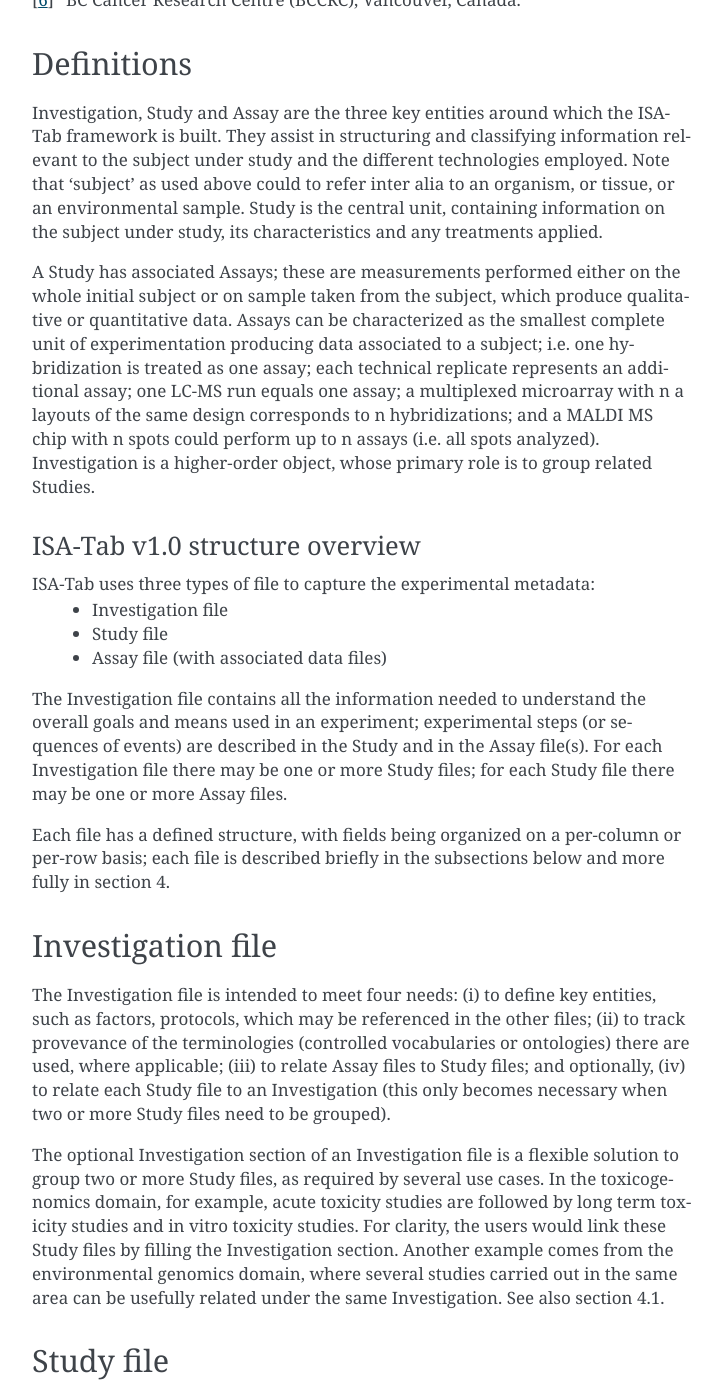
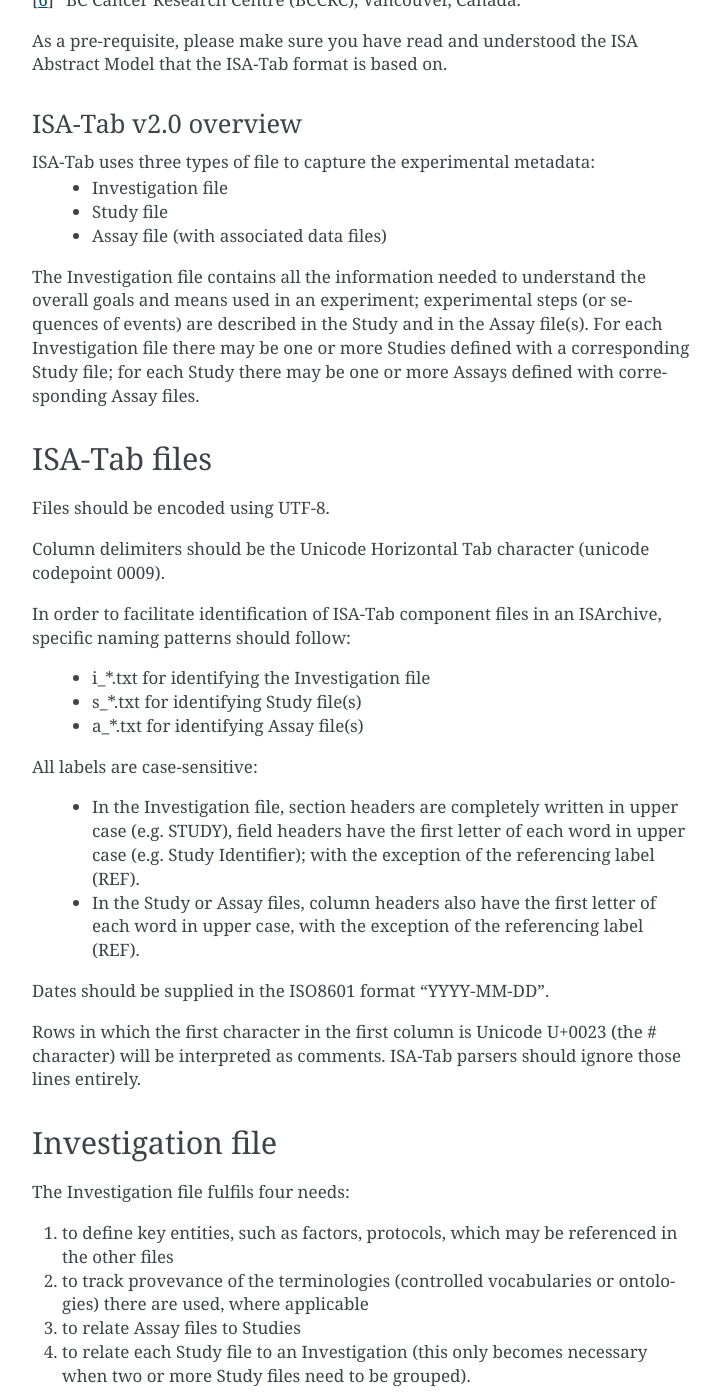
Before and after one commit to ISA-tools/isa-specs, a Sphinx documentation site: the page built from source/tabular-format.rst, in a window 1280 px wide and 1400 px high, scrolled down 680 px. Shown: the whole window, without its empty margins (388-1110 px from the left). Built offline with Sphinx 7.4.7, drawn with Linux system fonts in a browser that asks for light colours; some of the changed text lies outside the part shown.

Commit message:
Checkpoint

```diff
--- a/source/tabular-format.rst
+++ b/source/tabular-format.rst
@@ -18,25 +18,12 @@ listed at the ISA-Tab project page (2) under 'Contributors'.
 .. [5] Rosetta Biosoftware, Seattle, Washington.
 .. [6] BC Cancer Research Centre (BCCRC), Vancouver, Canada.
 
-Definitions
-===========
-Investigation, Study and Assay are the three key entities around which the ISA-Tab framework is built. They assist
-in structuring and classifying information relevant to the subject under study and the different technologies employed.
-Note that 'subject' as used above could to refer inter alia to an organism, or tissue, or an environmental sample.
-Study is the central unit, containing information on the subject under study, its characteristics and any treatments
-applied.
+As a pre-requisite, please make sure you have read and understood the ISA Abstract Model that the ISA-Tab format is
+based on.
 
-A Study has associated Assays; these are measurements performed either on the whole initial subject or on sample taken
-from the subject, which produce qualitative or quantitative data. Assays can be characterized as the smallest complete
-unit of experimentation producing data associated to a subject; i.e. one hybridization is treated as one assay; each
-technical replicate represents an additional assay; one LC-MS run equals one assay; a multiplexed microarray with n a
-layouts of the same design corresponds to n hybridizations; and a MALDI MS chip with n spots could perform up to n
-assays (i.e. all spots analyzed). Investigation is a higher-order object, whose primary role is to group related
-Studies.
-
--------------------------------
-ISA-Tab v1.0 structure overview
--------------------------------
+---------------------
+ISA-Tab v2.0 overview
+---------------------
 ISA-Tab uses three types of file to capture the experimental metadata:
  - Investigation file
  - Study file
@@ -44,24 +31,48 @@ ISA-Tab uses three types of file to capture the experimental metadata:
 
 The Investigation file contains all the information needed to understand the overall goals and means used in an
 experiment; experimental steps (or sequences of events) are described in the Study and in the Assay file(s). For each
-Investigation file there may be one or more Study files; for each Study file there may be one or more Assay files.
+Investigation file there may be one or more Studies defined with a corresponding Study file; for each Study there may
+be one or more Assays defined with corresponding Assay files.
 
-Each file has a defined structure, with fields being organized on a per-column or per-row basis; each file is described
-briefly in the subsections below and more fully in section 4.
+ISA-Tab files
+=============
+Files should be encoded using UTF-8.
+
+Column delimiters should be the Unicode Horizontal Tab character (unicode codepoint 0009).
+
+In order to facilitate identification of ISA-Tab component files in an ISArchive, specific naming patterns should follow:
+
+ - i_*.txt for identifying the Investigation file
+ - s_*.txt for identifying Study file(s)
+ - a_*.txt for identifying Assay file(s)
+
+All labels are case-sensitive:
+
+ - In the Investigation file, section headers are completely written in upper case (e.g. STUDY), field headers have the first letter of each word in upper case (e.g. Study Identifier); with the exception of the referencing label (REF).
+ - In the Study or Assay files, column headers also have the first letter of each word in upper case, with the exception of the  referencing label (REF).
+
+Dates should be supplied in the ISO8601 format "YYYY-MM-DD".
+
+Rows in which the first character in the first column is Unicode U+0023 (the # character) will be interpreted as
+comments. ISA-Tab parsers should ignore those lines entirely.
 
 Investigation file
 ==================
-The Investigation file is intended to meet four needs: (i) to define key entities, such as factors, protocols,
-which may be referenced in the other files; (ii) to track provevance of the terminologies (controlled vocabularies
-or ontologies) there are used, where applicable; (iii) to relate Assay files to Study files; and optionally, (iv)
-to relate each Study file to an Investigation (this only becomes necessary when two or more Study files need to
-be grouped).
+The Investigation file fulfils four needs:
 
-The optional Investigation section of an Investigation file is a flexible solution to group two or more Study files,
-as required by several use cases. In the toxicogenomics domain, for example, acute toxicity studies are followed by
-long term toxicity studies and in vitro toxicity studies. For clarity, the users would link these Study files by
-filling the Investigation section. Another example comes from the environmental genomics domain, where several studies
-carried out in the same area can be usefully related under the same Investigation. See also section 4.1.
+#. to define key entities, such as factors, protocols, which may be referenced in the other files
+#. to track provevance of the terminologies (controlled vocabularies or ontologies) there are used, where applicable
+#. to relate Assay files to Studies
+#. to relate each Study file to an Investigation (this only becomes necessary when two or more Study files need to be grouped).
+
+An Investigation file is structured as a table with vertical headings along the first column, and corresponding values
+in the subsequent columns. The following sections appear in the Investigation file (in order).
+
+:ONTOLOGY SOURCE REFERENCE:
+:Term Source Name: The name of the source of a term; i.e. the source controlled vocabulary or ontology. These names will be used in all corresponding Term Source REF fields that occur elsewhere.
+:Term Source File: A file name or a URI of an official resource.
+:Term Source Version: The version number of the Term Source to support terms tracking.
+:Term Source Description: Use for disambiguating resources when homologous prefixes have been used.
 
 Study file
 ==========
```
Also changed, not shown: source/abstract-model.rst (+15 -2 lines).
